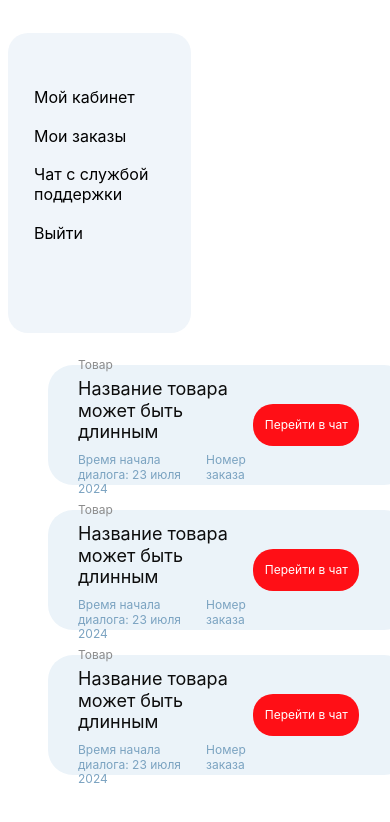
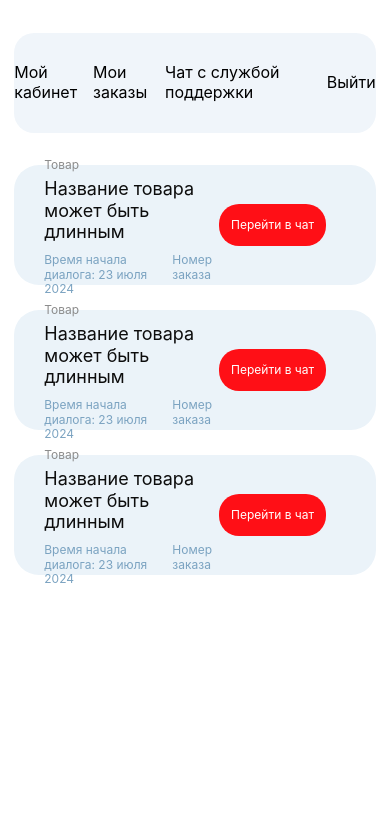
Before and after one commit to MikeSherif/third_real-case, a plain HTML site: page index.html in a window 390 px wide. Drawn offline with Linux system fonts and the light colour scheme.

Commit message:
adaptive/s

```diff
--- a/styles/style.css
+++ b/styles/style.css
@@ -120,9 +120,27 @@
 @media (width <= 600px) {
     .sculpture_orientation {
         flex-direction: column;
+        align-items: center;
+    }
+
+    .sculpture__links {
+        width: clamp(21.875rem, 3.9683rem + 76.4021vw, 67rem);
+        height: 100px;
+    }
+
+    .sculpture__links-list {
+        height: 100%;
+        flex-direction: row;
+        align-items: center;
+        justify-items: center;
+        gap: 0;
+        justify-content: space-evenly;
+        padding: 0;
+        margin: 0;
     }
 
     .product-list {
         margin: 0;
+        padding: 0;
     }
 }
```
